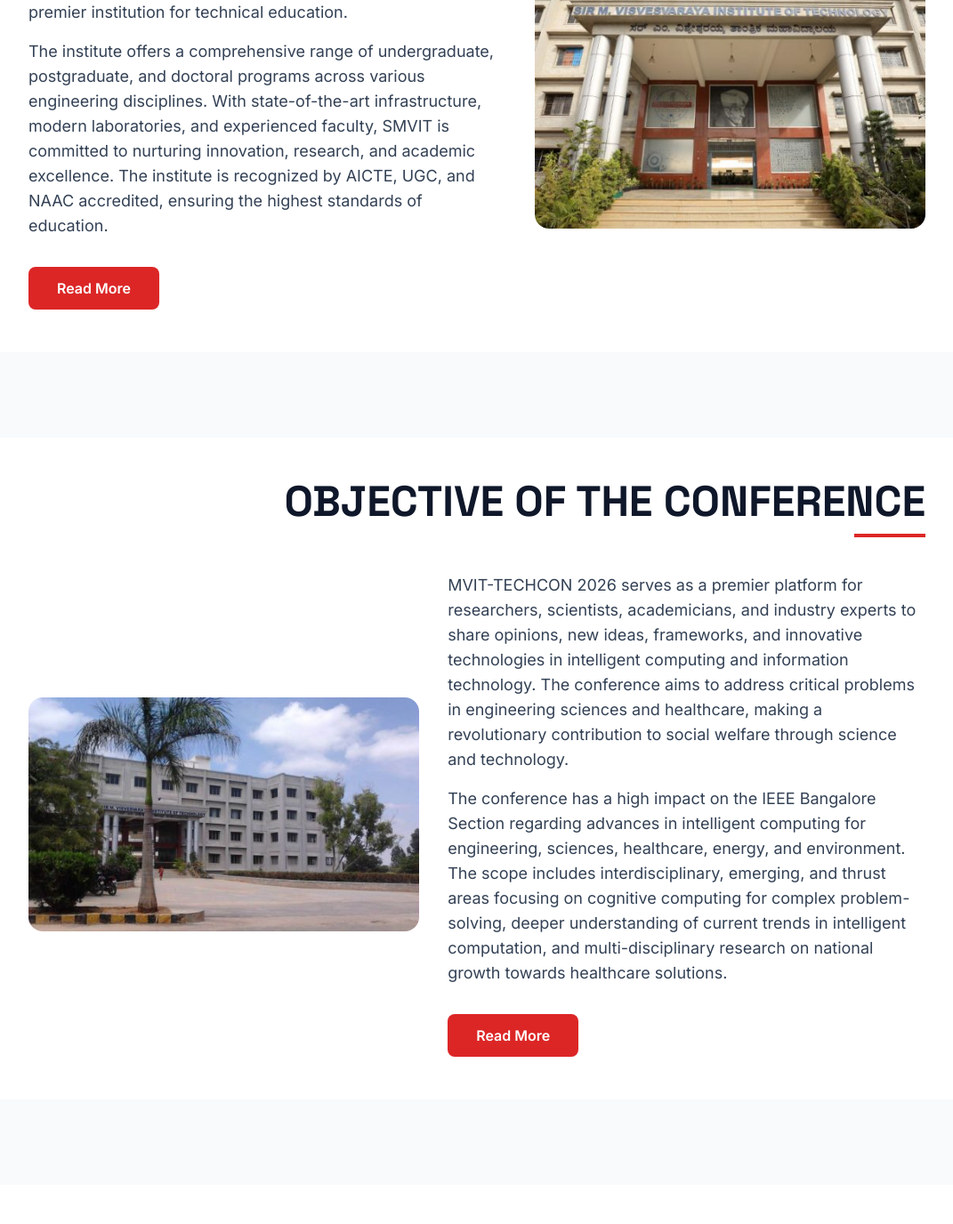
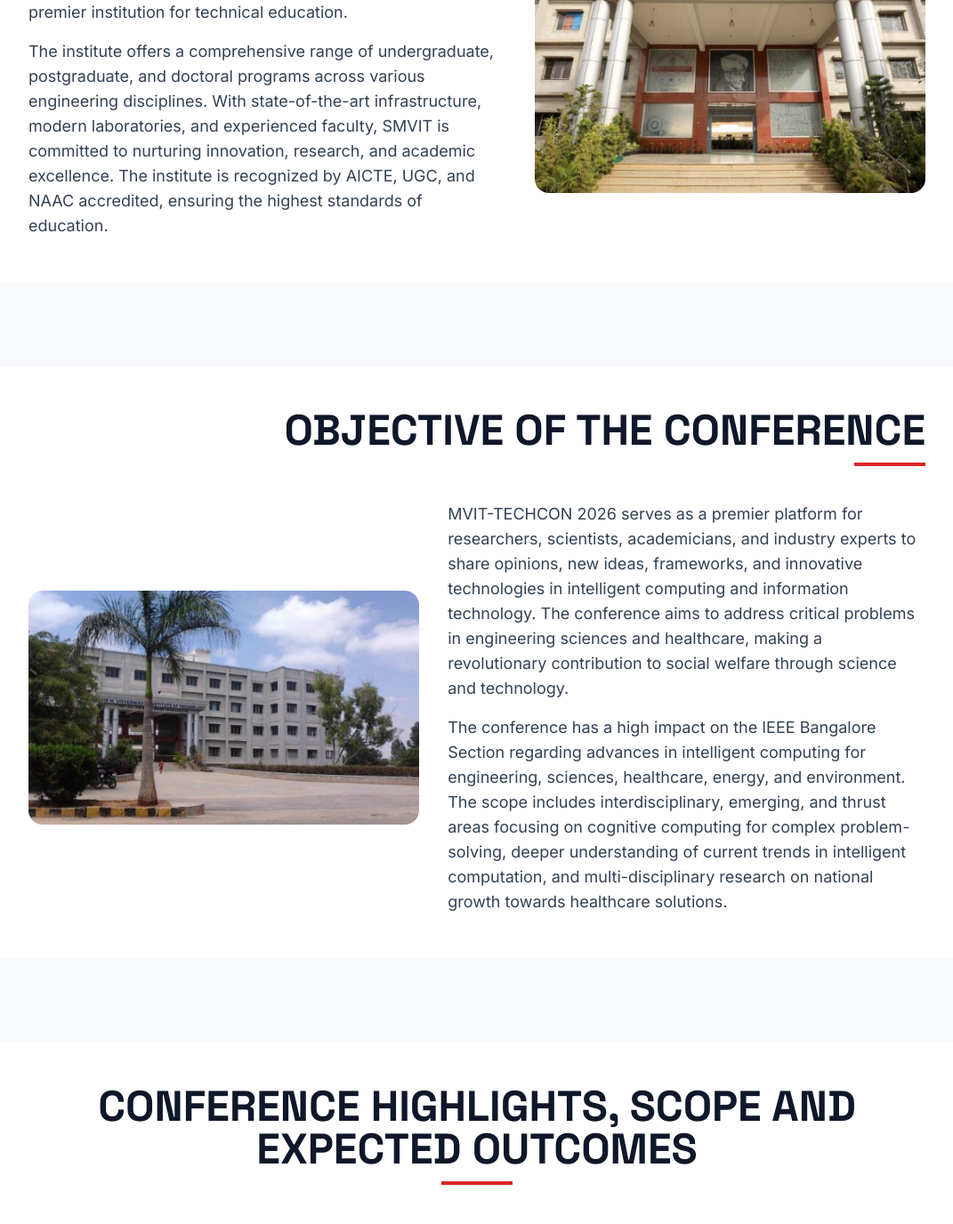
Before and after one commit to kshitiz-12/mvit-techcon, a React (Vite) app: page / in a window 1280 px wide. Shown: the part 1632-3008 px from the top of the page at 89% size, without its empty margins (104-1175 px from the left). Built offline with nearby package versions, Linux system fonts and the light colour scheme.

Commit message:
removed read more

```diff
--- a/src/pages/Home.tsx
+++ b/src/pages/Home.tsx
@@ -57,12 +57,6 @@
               <p className="mt-4 text-base leading-relaxed text-slate-700 md:text-lg">
                 The institute offers a comprehensive range of undergraduate, postgraduate, and doctoral programs across various engineering disciplines. With state-of-the-art infrastructure, modern laboratories, and experienced faculty, SMVIT is committed to nurturing innovation, research, and academic excellence. The institute is recognized by AICTE, UGC, and NAAC accredited, ensuring the highest standards of education.
               </p>
-              <a
-                href="/about-conference"
-                className="mt-8 inline-block rounded-lg bg-red-600 px-8 py-3 font-semibold text-white transition-all duration-300 hover:bg-red-700 hover:shadow-lg"
-              >
-                Read More
-              </a>
             </div>
 
             <div className="relative overflow-hidden rounded-2xl">
@@ -99,12 +93,6 @@
               <p className="mt-4 text-base leading-relaxed text-slate-700 md:text-lg">
                 The conference has a high impact on the IEEE Bangalore Section regarding advances in intelligent computing for engineering, sciences, healthcare, energy, and environment. The scope includes interdisciplinary, emerging, and thrust areas focusing on cognitive computing for complex problem-solving, deeper understanding of current trends in intelligent computation, and multi-disciplinary research on national growth towards healthcare solutions.
               </p>
-              <a
-                href="/about-conference"
-                className="mt-8 inline-block rounded-lg bg-red-600 px-8 py-3 font-semibold text-white transition-all duration-300 hover:bg-red-700 hover:shadow-lg"
-              >
-                Read More
-              </a>
             </div>
           </div>
         </div>
```
